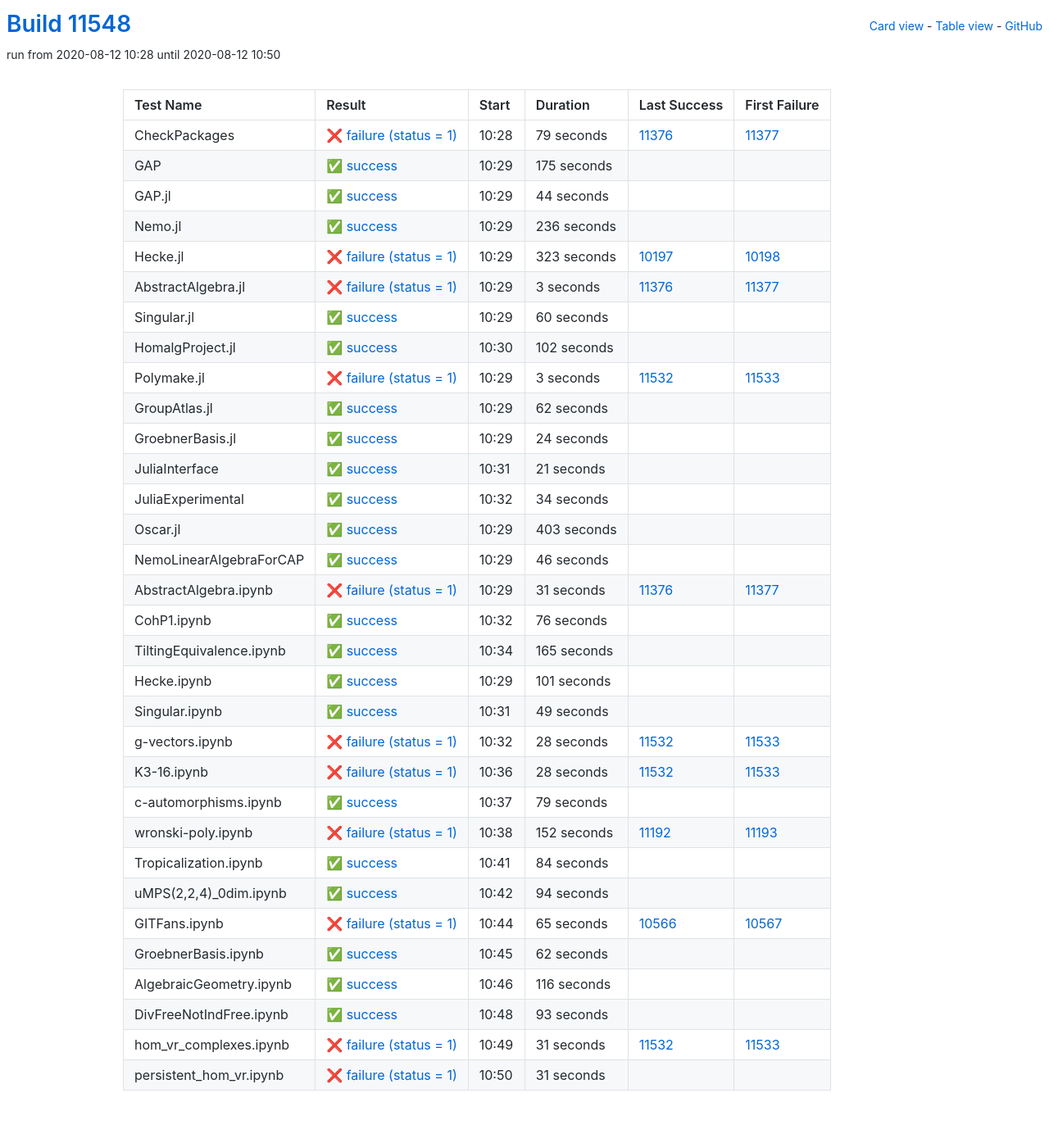
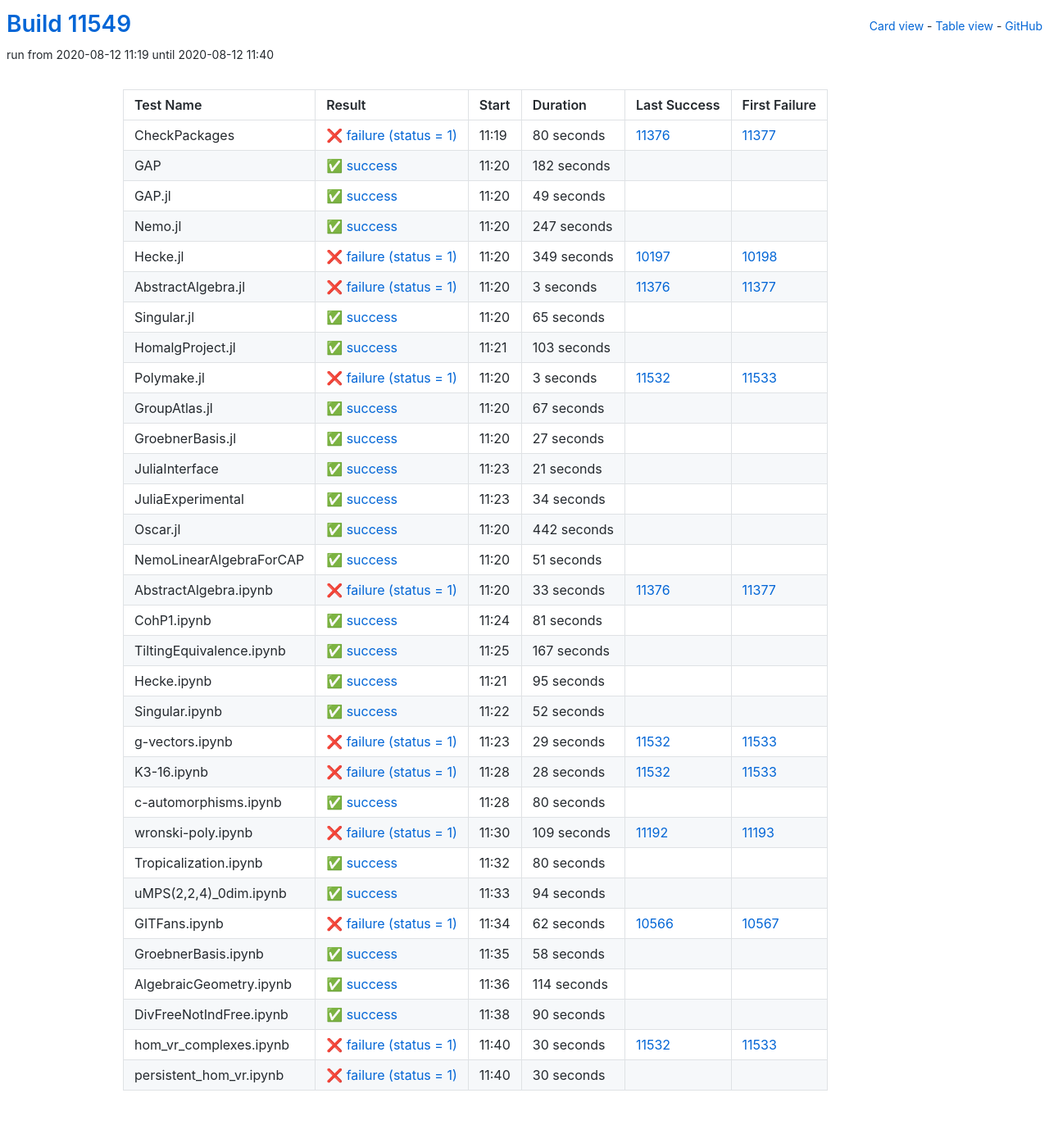
Before and after one commit to oscar-system/oscar-ci-status, a Jekyll site: the page built from table.html, in a window 1280 px wide. Shown: the whole page at 82% size. Built offline with Jekyll 4.4.1, drawn with Linux system fonts in a browser that asks for light colours.

Commit message:
Build #11549

```diff
--- a/_data/ci.yml
+++ b/_data/ci.yml
@@ -1,6 +1,6 @@
 ---
-build: 11548
-build_url: https://oscarci.mathematik.uni-kl.de/job/oscar/11548/
+build: 11549
+build_url: https://oscarci.mathematik.uni-kl.de/job/oscar/11549/
 job: oscar
 organization: oscar-system
 repo: oscar-ci-status
@@ -8,68 +8,68 @@
 tests:
 - name: CheckPackages
   id: checkpackages
-  log: https://oscarci.mathematik.uni-kl.de/job/oscar/11548/artifact/logs/build-11548/CheckPackages.log
-  start: 2020-08-12 10:28
+  log: https://oscarci.mathematik.uni-kl.de/job/oscar/11549/artifact/logs/build-11549/CheckPackages.log
+  start: 2020-08-12 11:19
   success: false
   exitcode: 1
   status: failure
-  duration: 79
+  duration: 80
   last_success: 11376
   last_success_url: https://oscarci.mathematik.uni-kl.de/job/oscar/11376/
   first_failure: 11377
   first_failure_url: https://oscarci.mathematik.uni-kl.de/job/oscar/11377/
 - name: GAP
   id: gap
-  log: https://oscarci.mathematik.uni-kl.de/job/oscar/11548/artifact/logs/build-11548/GAP.log
-  start: 2020-08-12 10:29
+  log: https://oscarci.mathematik.uni-kl.de/job/oscar/11549/artifact/logs/build-11549/GAP.log
+  start: 2020-08-12 11:20
   success: true
   exitcode: 0
   status: success
-  duration: 175
+  duration: 182
   last_success: false
   last_success_url:
   first_failure: false
   first_failure_url:
 - name: GAP.jl
   id: gap-jl
-  log: https://oscarci.mathematik.uni-kl.de/job/oscar/11548/artifact/logs/build-11548/GAP.jl.log
-  start: 2020-08-12 10:29
+  log: https://oscarci.mathematik.uni-kl.de/job/oscar/11549/artifact/logs/build-11549/GAP.jl.log
+  start: 2020-08-12 11:20
   success: true
   exitcode: 0
   status: success
-  duration: 44
+  duration: 49
   last_success: false
   last_success_url:
   first_failure: false
   first_failure_url:
 - name: Nemo.jl
   id: nemo-jl
-  log: https://oscarci.mathematik.uni-kl.de/job/oscar/11548/artifact/logs/build-11548/Nemo.jl.log
-  start: 2020-08-12 10:29
+  log: https://oscarci.mathematik.uni-kl.de/job/oscar/11549/artifact/logs/build-11549/Nemo.jl.log
+  start: 2020-08-12 11:20
   success: true
   exitcode: 0
   status: success
-  duration: 236
+  duration: 247
   last_success: false
   last_success_url:
   first_failure: false
   first_failure_url:
 - name: Hecke.jl
   id: hecke-jl
-  log: https://oscarci.mathematik.uni-kl.de/job/oscar/11548/artifact/logs/build-11548/Hecke.jl.log
-  start: 2020-08-12 10:29
+  log: https://oscarci.mathematik.uni-kl.de/job/oscar/11549/artifact/logs/build-11549/Hecke.jl.log
+  start: 2020-08-12 11:20
   success: false
   exitcode: 1
   status: failure
-  duration: 323
+  duration: 349
   last_success: 10197
   last_success_url: https://oscarci.mathematik.uni-kl.de/job/oscar/10197/
   first_failure: 10198
   first_failure_url: https://oscarci.mathematik.uni-kl.de/job/oscar/10198/
 - name: AbstractAlgebra.jl
   id: abstractalgebra-jl
-  log: https://oscarci.mathematik.uni-kl.de/job/oscar/11548/artifact/logs/build-11548/AbstractAlgebra.jl.log
-  start: 2020-08-12 10:29
+  log: https://oscarci.mathematik.uni-kl.de/job/oscar/11549/artifact/logs/build-11549/AbstractAlgebra.jl.log
+  start: 2020-08-12 11:20
   success: false
   exitcode: 1
   status: failure
@@ -80,32 +80,32 @@
   first_failure_url: https://oscarci.mathematik.uni-kl.de/job/oscar/11377/
 - name: Singular.jl
   id: singular-jl
-  log: https://oscarci.mathematik.uni-kl.de/job/oscar/11548/artifact/logs/build-11548/Singular.jl.log
-  start: 2020-08-12 10:29
+  log: https://oscarci.mathematik.uni-kl.de/job/oscar/11549/artifact/logs/build-11549/Singular.jl.log
+  start: 2020-08-12 11:20
   success: true
   exitcode: 0
   status: success
-  duration: 60
+  duration: 65
   last_success: false
   last_success_url:
   first_failure: false
   first_failure_url:
 - name: HomalgProject.jl
   id: homalgproject-jl
-  log: https://oscarci.mathematik.uni-kl.de/job/oscar/11548/artifact/logs/build-11548/HomalgProject.jl.log
-  start: 2020-08-12 10:30
+  log: https://oscarci.mathematik.uni-kl.de/job/oscar/11549/artifact/logs/build-11549/HomalgProject.jl.log
+  start: 2020-08-12 11:21
   success: true
   exitcode: 0
   status: success
-  duration: 102
+  duration: 103
   last_success: false
   last_success_url:
   first_failure: false
   first_failure_url:
 - name: Polymake.jl
   id: polymake-jl
-  log: https://oscarci.mathematik.uni-kl.de/job/oscar/11548/artifact/logs/build-11548/Polymake.jl.log
-  start: 2020-08-12 10:29
+  log: https://oscarci.mathematik.uni-kl.de/job/oscar/11549/artifact/logs/build-11549/Polymake.jl.log
+  start: 2020-08-12 11:20
   success: false
   exitcode: 1
   status: failure
@@ -116,32 +116,32 @@
   first_failure_url: https://oscarci.mathematik.uni-kl.de/job/oscar/11533/
 - name: GroupAtlas.jl
   id: groupatlas-jl
-  log: https://oscarci.mathematik.uni-kl.de/job/oscar/11548/artifact/logs/build-11548/GroupAtlas.jl.log
-  start: 2020-08-12 10:29
+  log: https://oscarci.mathematik.uni-kl.de/job/oscar/11549/artifact/logs/build-11549/GroupAtlas.jl.log
+  start: 2020-08-12 11:20
   success: true
   exitcode: 0
   status: success
-  duration: 62
+  duration: 67
   last_success: false
   last_success_url:
   first_failure: false
   first_failure_url:
 - name: GroebnerBasis.jl
   id: groebnerbasis-jl
-  log: https://oscarci.mathematik.uni-kl.de/job/oscar/11548/artifact/logs/build-11548/GroebnerBasis.jl.log
-  start: 2020-08-12 10:29
+  log: https://oscarci.mathematik.uni-kl.de/job/oscar/11549/artifact/logs/build-11549/GroebnerBasis.jl.log
+  start: 2020-08-12 11:20
   success: true
   exitcode: 0
   status: success
-  duration: 24
+  duration: 27
   last_success: false
   last_success_url:
   first_failure: false
   first_failure_url:
 - name: JuliaInterface
   id: juliainterface
-  log: https://oscarci.mathematik.uni-kl.de/job/oscar/11548/artifact/logs/build-11548/JuliaInterface.log
-  start: 2020-08-12 10:31
+  log: https://oscarci.mathematik.uni-kl.de/job/oscar/11549/artifact/logs/build-11549/JuliaInterface.log
+  start: 2020-08-12 11:23
   success: true
   exitcode: 0
   status: success
@@ -152,8 +152,8 @@
   first_failure_url:
 - name: JuliaExperimental
   id: juliaexperimental
-  log: https://oscarci.mathematik.uni-kl.de/job/oscar/11548/artifact/logs/build-11548/JuliaExperimental.log
-  start: 2020-08-12 10:32
+  log: https://oscarci.mathematik.uni-kl.de/job/oscar/11549/artifact/logs/build-11549/JuliaExperimental.log
+  start: 2020-08-12 11:23
   success: true
   exitcode: 0
   status: success
@@ -164,104 +164,104 @@
   first_failure_url:
 - name: Oscar.jl
   id: oscar-jl
-  log: https://oscarci.mathematik.uni-kl.de/job/oscar/11548/artifact/logs/build-11548/Oscar.jl.log
-  start: 2020-08-12 10:29
+  log: https://oscarci.mathematik.uni-kl.de/job/oscar/11549/artifact/logs/build-11549/Oscar.jl.log
+  start: 2020-08-12 11:20
   success: true
   exitcode: 0
   status: success
-  duration: 403
+  duration: 442
   last_success: false
   last_success_url:
   first_failure: false
   first_failure_url:
 - name: NemoLinearAlgebraForCAP
   id: nemolinearalgebraforcap
-  log: https://oscarci.mathematik.uni-kl.de/job/oscar/11548/artifact/logs/build-11548/NemoLinearAlgebraForCAP.log
-  start: 2020-08-12 10:29
+  log: https://oscarci.mathematik.uni-kl.de/job/oscar/11549/artifact/logs/build-11549/NemoLinearAlgebraForCAP.log
+  start: 2020-08-12 11:20
   success: true
   exitcode: 0
   status: success
-  duration: 46
+  duration: 51
   last_success: false
   last_success_url:
   first_failure: false
   first_failure_url:
 - name: AbstractAlgebra.ipynb
   id: abstractalgebra-ipynb
-  log: https://oscarci.mathematik.uni-kl.de/job/oscar/11548/artifact/logs/build-11548/AbstractAlgebra.ipynb.log
-  start: 2020-08-12 10:29
+  log: https://oscarci.mathematik.uni-kl.de/job/oscar/11549/artifact/logs/build-11549/AbstractAlgebra.ipynb.log
+  start: 2020-08-12 11:20
   success: false
   exitcode: 1
   status: failure
-  duration: 31
+  duration: 33
   last_success: 11376
   last_success_url: https://oscarci.mathematik.uni-kl.de/job/oscar/11376/
   first_failure: 11377
   first_failure_url: https://oscarci.mathematik.uni-kl.de/job/oscar/11377/
 - name: CohP1.ipynb
   id: cohp1-ipynb
-  log: https://oscarci.mathematik.uni-kl.de/job/oscar/11548/artifact/logs/build-11548/CohP1.ipynb.log
-  start: 2020-08-12 10:32
+  log: https://oscarci.mathematik.uni-kl.de/job/oscar/11549/artifact/logs/build-11549/CohP1.ipynb.log
+  start: 2020-08-12 11:24
   success: true
   exitcode: 0
   status: success
-  duration: 76
+  duration: 81
   last_success: false
   last_success_url:
   first_failure: false
   first_failure_url:
 - name: TiltingEquivalence.ipynb
   id: tiltingequivalence-ipynb
-  log: https://oscarci.mathematik.uni-kl.de/job/oscar/11548/artifact/logs/build-11548/TiltingEquivalence.ipynb.log
-  start: 2020-08-12 10:34
+  log: https://oscarci.mathematik.uni-kl.de/job/oscar/11549/artifact/logs/build-11549/TiltingEquivalence.ipynb.log
+  start: 2020-08-12 11:25
   success: true
   exitcode: 0
   status: success
-  duration: 165
+  duration: 167
   last_success: false
   last_success_url:
   first_failure: false
   first_failure_url:
 - name: Hecke.ipynb
   id: hecke-ipynb
-  log: https://oscarci.mathematik.uni-kl.de/job/oscar/11548/artifact/logs/build-11548/Hecke.ipynb.log
-  start: 2020-08-12 10:29
+  log: https://oscarci.mathematik.uni-kl.de/job/oscar/11549/artifact/logs/build-11549/Hecke.ipynb.log
+  start: 2020-08-12 11:21
   success: true
   exitcode: 0
   status: success
-  duration: 101
+  duration: 95
   last_success: false
   last_success_url:
   first_failure: false
   first_failure_url:
 - name: Singular.ipynb
   id: singular-ipynb
-  log: https://oscarci.mathematik.uni-kl.de/job/oscar/11548/artifact/logs/build-11548/Singular.ipynb.log
-  start: 2020-08-12 10:31
+  log: https://oscarci.mathematik.uni-kl.de/job/oscar/11549/artifact/logs/build-11549/Singular.ipynb.log
+  start: 2020-08-12 11:22
   success: true
   exitcode: 0
   status: success
-  duration: 49
+  duration: 52
   last_success: false
   last_success_url:
   first_failure: false
   first_failure_url:
 - name: g-vectors.ipynb
   id: g-vectors-ipynb
-  log: https://oscarci.mathematik.uni-kl.de/job/oscar/11548/artifact/logs/build-11548/g-vectors.ipynb.log
-  start: 2020-08-12 10:32
+  log: https://oscarci.mathematik.uni-kl.de/job/oscar/11549/artifact/logs/build-11549/g-vectors.ipynb.log
+  start: 2020-08-12 11:23
   success: false
   exitcode: 1
   status: failure
-  duration: 28
+  duration: 29
   last_success: 11532
   last_success_url: https://oscarci.mathematik.uni-kl.de/job/oscar/11532/
   first_failure: 11533
   first_failure_url: https://oscarci.mathematik.uni-kl.de/job/oscar/11533/
 - name: K3-16.ipynb
   id: k3-16-ipynb
-  log: https://oscarci.mathematik.uni-kl.de/job/oscar/11548/artifact/logs/build-11548/K3-16.ipynb.log
-  start: 2020-08-12 10:36
+  log: https://oscarci.mathematik.uni-kl.de/job/oscar/11549/artifact/logs/build-11549/K3-16.ipynb.log
+  start: 2020-08-12 11:28
   success: false
   exitcode: 1
   status: failure
@@ -272,44 +272,44 @@
   first_failure_url: https://oscarci.mathematik.uni-kl.de/job/oscar/11533/
 - name: c-automorphisms.ipynb
   id: c-automorphisms-ipynb
-  log: https://oscarci.mathematik.uni-kl.de/job/oscar/11548/artifact/logs/build-11548/c-automorphisms.ipynb.log
-  start: 2020-08-12 10:37
+  log: https://oscarci.mathematik.uni-kl.de/job/oscar/11549/artifact/logs/build-11549/c-automorphisms.ipynb.log
+  start: 2020-08-12 11:28
   success: true
   exitcode: 0
   status: success
-  duration: 79
+  duration: 80
   last_success: false
   last_success_url:
   first_failure: false
   first_failure_url:
 - name: wronski-poly.ipynb
   id: wronski-poly-ipynb
-  log: https://oscarci.mathematik.uni-kl.de/job/oscar/11548/artifact/logs/build-11548/wronski-poly.ipynb.log
-  start: 2020-08-12 10:38
+  log: https://oscarci.mathematik.uni-kl.de/job/oscar/11549/artifact/logs/build-11549/wronski-poly.ipynb.log
+  start: 2020-08-12 11:30
   success: false
   exitcode: 1
   status: failure
-  duration: 152
+  duration: 109
   last_success: 11192
   last_success_url: https://oscarci.mathematik.uni-kl.de/job/oscar/11192/
   first_failure: 11193
   first_failure_url: https://oscarci.mathematik.uni-kl.de/job/oscar/11193/
 - name: Tropicalization.ipynb
   id: tropicalization-ipynb
-  log: https://oscarci.mathematik.uni-kl.de/job/oscar/11548/artifact/logs/build-11548/Tropicalization.ipynb.log
-  start: 2020-08-12 10:41
+  log: https://oscarci.mathematik.uni-kl.de/job/oscar/11549/artifact/logs/build-11549/Tropicalization.ipynb.log
+  start: 2020-08-12 11:32
   success: true
   exitcode: 0
   status: success
-  duration: 84
+  duration: 80
   last_success: false
   last_success_url:
   first_failure: false
   first_failure_url:
 - name: uMPS(2,2,4)_0dim.ipynb
   id: umps-2-2-4-0dim-ipynb
-  log: https://oscarci.mathematik.uni-kl.de/job/oscar/11548/artifact/logs/build-11548/uMPS-2-2-4-_0dim.ipynb.log
-  start: 2020-08-12 10:42
+  log: https://oscarci.mathematik.uni-kl.de/job/oscar/11549/artifact/logs/build-11549/uMPS-2-2-4-_0dim.ipynb.log
+  start: 2020-08-12 11:33
   success: true
   exitcode: 0
   status: success
@@ -320,72 +320,72 @@
   first_failure_url:
 - name: GITFans.ipynb
   id: gitfans-ipynb
-  log: https://oscarci.mathematik.uni-kl.de/job/oscar/11548/artifact/logs/build-11548/GITFans.ipynb.log
-  start: 2020-08-12 10:44
+  log: https://oscarci.mathematik.uni-kl.de/job/oscar/11549/artifact/logs/build-11549/GITFans.ipynb.log
+  start: 2020-08-12 11:34
   success: false
   exitcode: 1
   status: failure
-  duration: 65
+  duration: 62
   last_success: 10566
   last_success_url: https://oscarci.mathematik.uni-kl.de/job/oscar/10566/
   first_failure: 10567
   first_failure_url: https://oscarci.mathematik.uni-kl.de/job/oscar/10567/
 - name: GroebnerBasis.ipynb
   id: groebnerbasis-ipynb
-  log: https://oscarci.mathematik.uni-kl.de/job/oscar/11548/artifact/logs/build-11548/GroebnerBasis.ipynb.log
-  start: 2020-08-12 10:45
+  log: https://oscarci.mathematik.uni-kl.de/job/oscar/11549/artifact/logs/build-11549/GroebnerBasis.ipynb.log
+  start: 2020-08-12 11:35
   success: true
   exitcode: 0
   status: success
-  duration: 62
+  duration: 58
   last_success: false
   last_success_url:
   first_failure: false
   first_failure_url:
 - name: AlgebraicGeometry.ipynb
   id: algebraicgeometry-ipynb
-  log: https://oscarci.mathematik.uni-kl.de/job/oscar/11548/artifact/logs/build-11548/AlgebraicGeometry.ipynb.log
-  start: 2020-08-12 10:46
+  log: https://oscarci.mathematik.uni-kl.de/job/oscar/11549/artifact/logs/build-11549/AlgebraicGeometry.ipynb.log
+  start: 2020-08-12 11:36
   success: true
   exitcode: 0
   status: success
-  duration: 116
+  duration: 114
   last_success: false
   last_success_url:
   first_failure: false
   first_failure_url:
 - name: DivFreeNotIndFree.ipynb
   id: divfreenotindfree-ipynb
-  log: https://oscarci.mathematik.uni-kl.de/job/oscar/11548/artifact/logs/build-11548/DivFreeNotIndFree.ipynb.log
-  start: 2020-08-12 10:48
+  log: https://oscarci.mathematik.uni-kl.de/job/oscar/11549/artifact/logs/build-11549/DivFreeNotIndFree.ipynb.log
+  start: 2020-08-12 11:38
   success: true
   exitcode: 0
   status: success
-  duration: 93
+  duration: 90
   last_success: false
   last_success_url:
   first_failure: false
   first_failure_url:
 - name: hom_vr_complexes.ipynb
   id: hom-vr-complexes-ipynb
-  log: https://oscarci.mathematik.uni-kl.de/job/oscar/11548/artifact/logs/build-11548/hom_vr_complexes.ipynb.log
-  start: 2020-08-12 10:49
+  log: https://oscarci.mathematik.uni-kl.de/job/oscar/11549/artifact/logs/build-11549/hom_vr_complexes.ipynb.log
+  start: 2020-08-12 11:40
   success: false
   exitcode: 1
   status: failure
-  duration: 31
+  duration: 30
   last_success: 11532
   last_success_url: https://oscarci.mathematik.uni-kl.de/job/oscar/11532/
   first_failure: 11533
   first_failure_url: https://oscarci.mathematik.uni-kl.de/job/oscar/11533/
 - name: persistent_hom_vr.ipynb
   id: persistent-hom-vr-ipynb
-  log: https://oscarci.mathematik.uni-kl.de/job/oscar/11548/artifact/logs/build-11548/persistent_hom_vr.ipynb.log
-  start: 2020-08-12 10:50
+  log: https://oscarci.mathematik.uni-kl.de/job/oscar/11549/artifact/logs/build-11549/persistent_hom_vr.ipynb.log
+  start: 2020-08-12 11:40
   success: false
   exitcode: 1
   status: failure
-  duration: 31
+  duration: 30
   last_success: false
   last_success_url:
   first_failure: false
```
Also changed, not shown: README.md.
